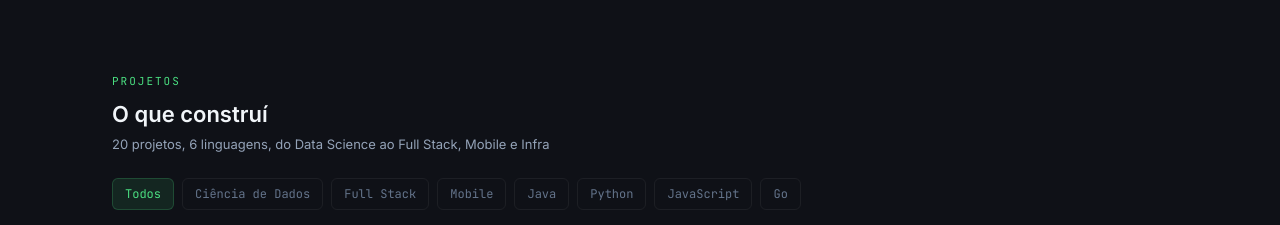
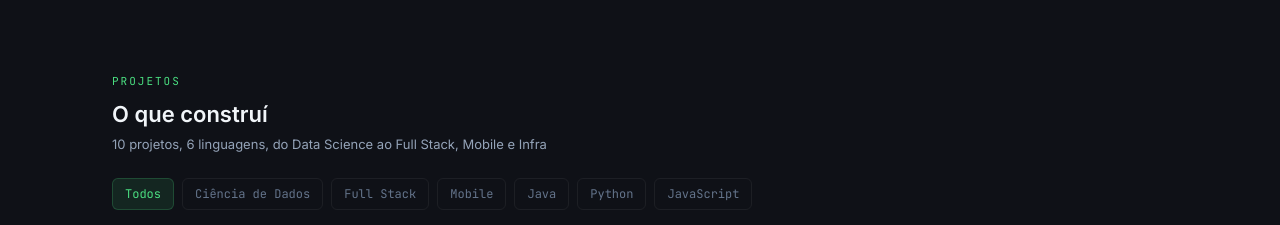
Before and after one commit to fabriciojunio/portfolio, a React (Vite) app: page / in a window 1280 px wide. Shown: the part 1380-1605 px from the top of the page. Built offline with nearby package versions, Linux system fonts and the light colour scheme; the HTML template or start-up script is replaced by a standard one.

Commit message:
fix: corrige subtítulo de projetos, remove filtro Go sem uso e ajusta dotColor do Apontamento de Horas

```diff
--- a/src/components/Projects.tsx
+++ b/src/components/Projects.tsx
@@ -11,7 +11,6 @@ const FILTERS = [
   { id: "java", label: "Java" },
   { id: "python", label: "Python" },
   { id: "javascript", label: "JavaScript" },
-  { id: "go", label: "Go" },
 ];
 
 export default function Projects() {
@@ -30,7 +29,7 @@ export default function Projects() {
       </p>
       <h2 className="text-[22px] font-semibold text-text-primary">O que construí</h2>
       <p className="text-[13px] text-text-secondary mt-1">
-        20 projetos, 6 linguagens, do Data Science ao Full Stack, Mobile e Infra
+        10 projetos, 6 linguagens, do Data Science ao Full Stack, Mobile e Infra
       </p>
 
       <div className="flex gap-2 mt-6 overflow-x-auto pb-2 -mx-2 px-2 snap-x">
--- a/src/data/projects.ts
+++ b/src/data/projects.ts
@@ -10,7 +10,7 @@ export const projects: Project[] = [
     category: "full-stack",
     tags: ["Next.js", "IA Local"],
     tagColor: "#06b6d4",
-    dotColor: "#06b6d4",
+    dotColor: "#22d3ee",
     metrics: [
       { value: "Excel", label: "4 abas", color: "#06b6d4" },
       { value: "IA", label: "detecção tipo", color: "#4ade80" },
```
